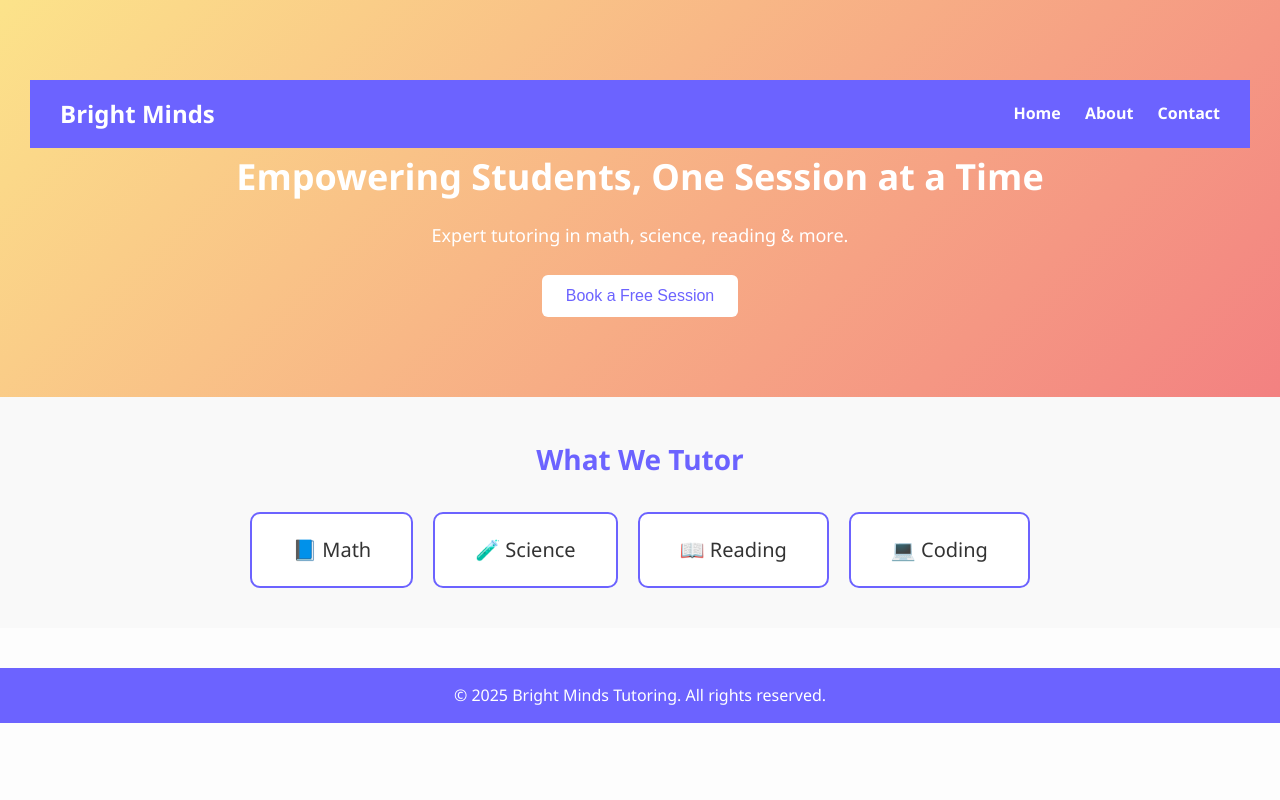
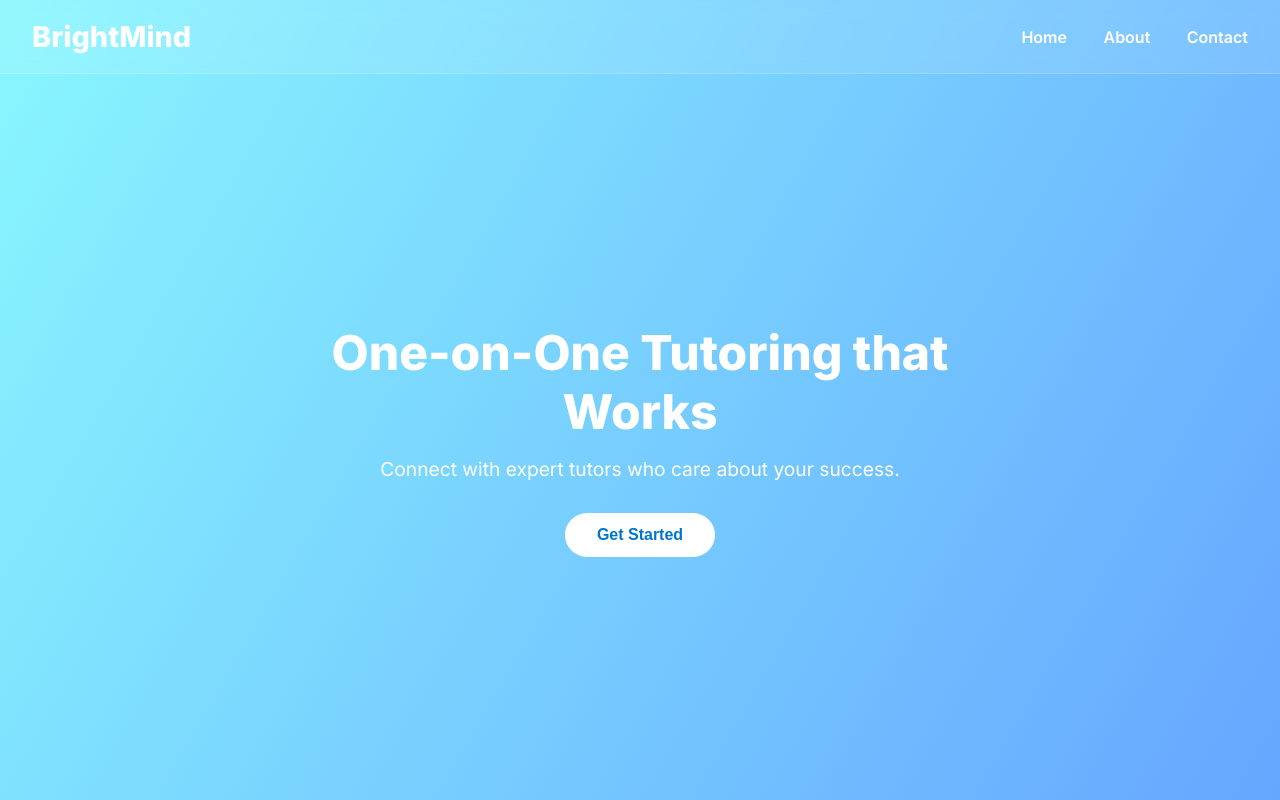
Before and after one commit to MicGul26/Tutoring_Web, a plain HTML site: page index.html in a window 1280 px wide. Drawn offline with Linux system fonts and the light colour scheme.

Commit message:
Modern redesign with hero layout and new styles

```diff
--- a/index.html
+++ b/index.html
@@ -3,39 +3,28 @@
 <head>
   <meta charset="UTF-8" />
   <meta name="viewport" content="width=device-width, initial-scale=1.0" />
-  <title>Bright Minds Tutoring</title>
+  <title>BrightMind Tutoring</title>
   <link rel="stylesheet" href="style.css" />
+  <link href="https://fonts.googleapis.com/css2?family=Inter:wght@400;600;800&display=swap" rel="stylesheet">
 </head>
 <body>
-  <header class="hero">
+  <header>
     <nav class="navbar">
-      <h1 class="logo">Bright Minds</h1>
+      <div class="logo">BrightMind</div>
       <div class="nav-links">
-        <a href="index.html">Home</a>
-        <a href="about.html">About</a>
-        <a href="contact.html">Contact</a>
+        <a href="#">Home</a>
+        <a href="#">About</a>
+        <a href="#">Contact</a>
       </div>
     </nav>
-    <div class="hero-text">
-      <h2>Empowering Students, One Session at a Time</h2>
-      <p>Expert tutoring in math, science, reading & more.</p>
-      <button onclick="bookSession()">Book a Free Session</button>
-    </div>
+    <section class="hero">
+      <div class="hero-text">
+        <h1>One-on-One Tutoring that Works</h1>
+        <p>Connect with expert tutors who care about your success.</p>
+        <button onclick="sayHello()">Get Started</button>
+      </div>
+    </section>
   </header>
-
-  <section class="subjects">
-    <h3>What We Tutor</h3>
-    <div class="subject-cards">
-      <div class="card">📘 Math</div>
-      <div class="card">🧪 Science</div>
-      <div class="card">📖 Reading</div>
-      <div class="card">💻 Coding</div>
-    </div>
-  </section>
-
-  <footer>
-    <p>&copy; 2025 Bright Minds Tutoring. All rights reserved.</p>
-  </footer>
 
   <script src="script.js"></script>
 </body>
--- a/script.js
+++ b/script.js
@@ -1,7 +1,3 @@
 function sayHello() {
-    alert("Hello from your website!");
+    alert("Thanks for choosing BrightMind Tutoring! We'll help you succeed.");
   }
-
-  function bookSession() {
-    alert("Thank you for your interest! Booking feature coming soon.");
-  }
--- a/style.css
+++ b/style.css
@@ -1,3 +1,4 @@
+/* Reset & base */
 * {
   margin: 0;
   padding: 0;
@@ -5,101 +6,97 @@
 }
 
 body {
-  font-family: 'Segoe UI', sans-serif;
-  line-height: 1.6;
-  background: #fdfdfd;
-  color: #333;
+  font-family: 'Inter', sans-serif;
+  background: linear-gradient(120deg, #89f7fe 0%, #66a6ff 100%);
+  color: #fff;
+  height: 100vh;
+  overflow-x: hidden;
 }
 
+/* Navbar */
 .navbar {
   display: flex;
   justify-content: space-between;
   align-items: center;
-  background-color: #6c63ff;
-  padding: 15px 30px;
-  color: white;
+  padding: 1.2rem 2rem;
+  backdrop-filter: blur(10px);
+  background: rgba(255, 255, 255, 0.1);
+  border-bottom: 1px solid rgba(255, 255, 255, 0.2);
+  position: fixed;
+  width: 100%;
+  top: 0;
+  z-index: 10;
 }
 
 .logo {
-  font-size: 24px;
-  font-weight: bold;
+  font-size: 1.8rem;
+  font-weight: 800;
+  color: #fff;
 }
 
 .nav-links a {
-  color: white;
+  margin-left: 2rem;
+  color: #fff;
   text-decoration: none;
-  margin-left: 20px;
-  font-weight: bold;
+  font-weight: 600;
+  transition: color 0.3s;
 }
 
-.hero {
-  background: linear-gradient(135deg, #fce38a, #f38181);
-  padding: 80px 30px;
-  text-align: center;
-  color: #fff;
+.nav-links a:hover {
+  color: #000;
 }
 
-.hero-text h2 {
-  font-size: 36px;
-  margin-bottom: 15px;
+/* Hero */
+.hero {
+  display: flex;
+  align-items: center;
+  justify-content: center;
+  height: 100vh;
+  padding-top: 80px;
+  text-align: center;
+}
+
+.hero-text {
+  max-width: 700px;
+  padding: 20px;
+}
+
+.hero-text h1 {
+  font-size: 3rem;
+  font-weight: 800;
+  margin-bottom: 1rem;
 }
 
 .hero-text p {
-  font-size: 18px;
-  margin-bottom: 25px;
+  font-size: 1.2rem;
+  margin-bottom: 2rem;
 }
 
 button {
-  padding: 12px 24px;
-  font-size: 16px;
-  background-color: #fff;
-  color: #6c63ff;
+  padding: 0.8rem 2rem;
+  font-size: 1rem;
+  background: #ffffff;
+  color: #0077cc;
   border: none;
-  border-radius: 6px;
+  border-radius: 30px;
   cursor: pointer;
-  transition: 0.3s;
+  font-weight: 600;
+  transition: transform 0.3s, background 0.3s;
 }
 
 button:hover {
-  background-color: #ddd;
-}
-
-.subjects {
-  padding: 40px 20px;
-  text-align: center;
-  background-color: #f9f9f9;
-}
-
-.subjects h3 {
-  font-size: 28px;
-  margin-bottom: 30px;
-  color: #6c63ff;
-}
-
-.subject-cards {
-  display: flex;
-  justify-content: center;
-  gap: 20px;
-  flex-wrap: wrap;
-}
-
-.card {
-  background-color: #ffffff;
-  border: 2px solid #6c63ff;
-  padding: 20px 40px;
-  border-radius: 10px;
-  font-size: 20px;
-  transition: transform 0.2s;
-}
-
-.card:hover {
+  background: #0077cc;
+  color: white;
   transform: scale(1.05);
 }
 
-footer {
-  background-color: #6c63ff;
-  color: white;
-  text-align: center;
-  padding: 15px;
-  margin-top: 40px;
+/* Responsive */
+@media (max-width: 768px) {
+  .hero-text h1 {
+    font-size: 2rem;
+  }
+
+  .nav-links {
+    display: none; /* For now, you could add a hamburger menu later */
+  }
 }
```
